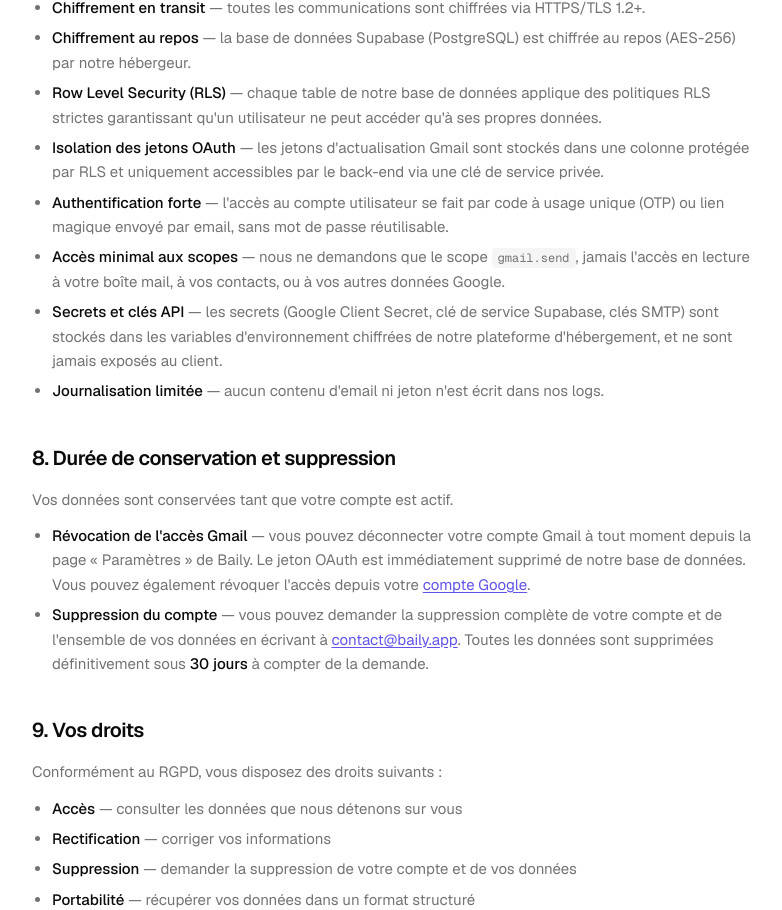
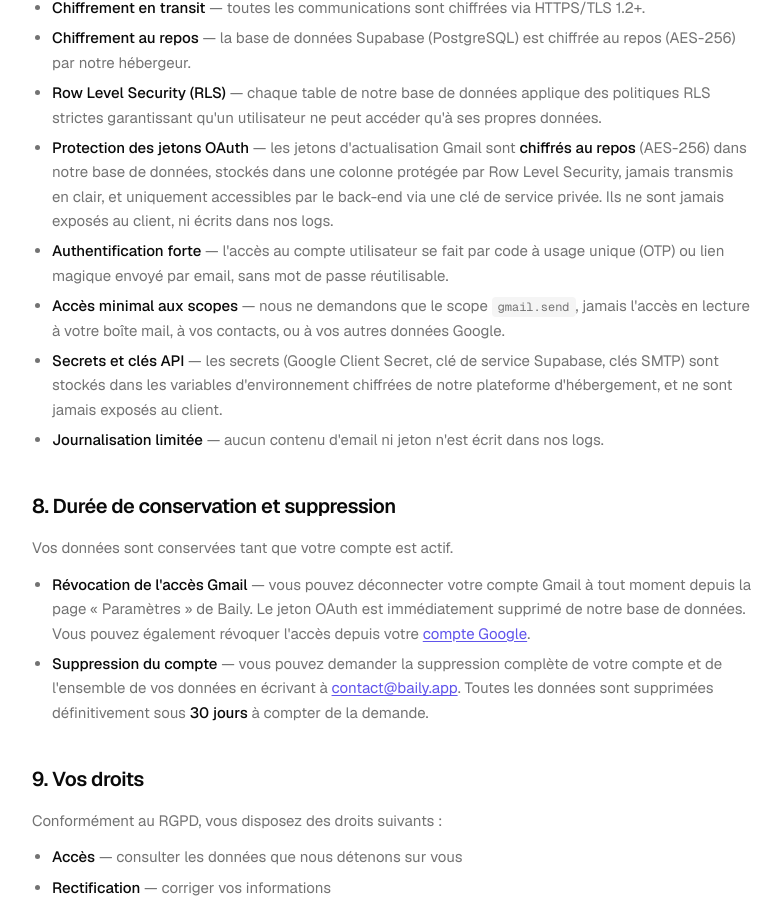
Before and after one commit to Moskovic/Baily, a Next.js app: page /privacy in a window 1280 px wide. Shown: the part 2455-3365 px from the top of the page, without its empty margins (248-1030 px from the left). Built offline with nearby package versions, Linux system fonts and the light colour scheme.

Commit message:
Privacy: mention explicite du chiffrement AES-256 des jetons OAuth

```diff
--- a/src/app/privacy/page.tsx
+++ b/src/app/privacy/page.tsx
@@ -197,10 +197,13 @@
                   qu&apos;à ses propres données.
                 </li>
                 <li>
-                  <strong>Isolation des jetons OAuth</strong> — les jetons
-                  d&apos;actualisation Gmail sont stockés dans une colonne
-                  protégée par RLS et uniquement accessibles par le
-                  back-end via une clé de service privée.
+                  <strong>Protection des jetons OAuth</strong> — les jetons
+                  d&apos;actualisation Gmail sont <strong>chiffrés au repos</strong>{" "}
+                  (AES-256) dans notre base de données, stockés dans une colonne
+                  protégée par Row Level Security, jamais transmis en clair, et
+                  uniquement accessibles par le back-end via une clé de service
+                  privée. Ils ne sont jamais exposés au client, ni écrits dans
+                  nos logs.
                 </li>
                 <li>
                   <strong>Authentification forte</strong> — l&apos;accès au
```
